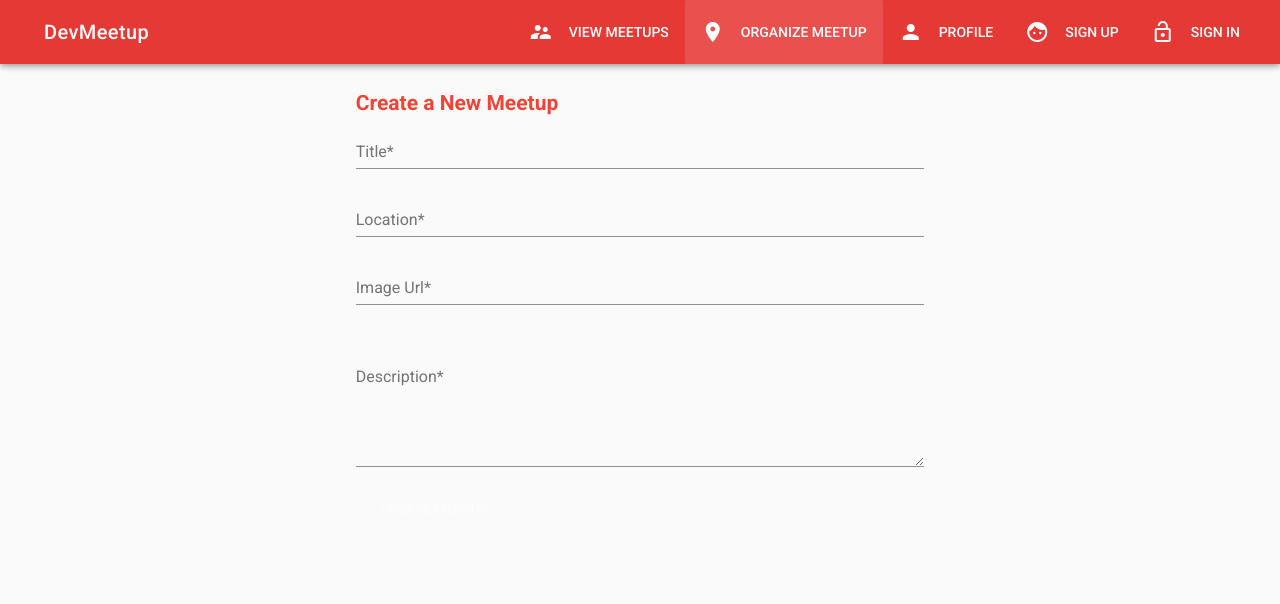
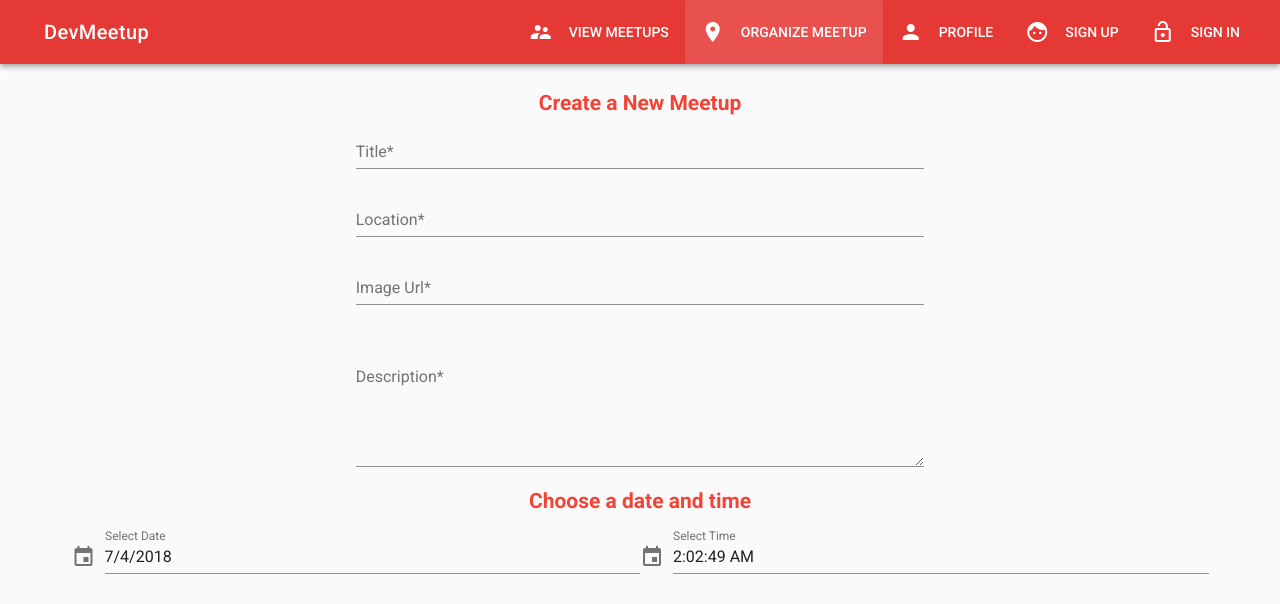
Before and after one commit to angelo21/dev-meetup, a Vue app: page /meetup/new in a window 1280 px wide. Shown: the top 604 px of the page. Built offline with nearby package versions, Linux system fonts and the light colour scheme.

Commit message:
Added date/time pickers and styled create meetup page.

```diff
--- a/src/components/Meetup/CreateMeetup.vue
+++ b/src/components/Meetup/CreateMeetup.vue
@@ -2,7 +2,7 @@
 <template>
   <v-container>
     <v-layout row>
-      <v-flex xs-12 sm6 offset-sm3>
+      <v-flex xs-12 sm6 offset-sm3 text-xs-center>
         <h2 class="red--text darken-1">Create a New Meetup</h2>
       </v-flex>
     </v-layout>
@@ -58,7 +58,7 @@
 
           <v-layout row>
             <v-flex xs12 sm6 offset-sm3>
-              <v-text-field
+              <v-textarea
                 name="description"
                 label="Description*"
                 id="description"
@@ -66,16 +66,82 @@
                 v-model="description"
                 color="red darken1"
                 required>
-              </v-text-field>
+              </v-textarea>
             </v-flex>
           </v-layout>
 
+          <v-layout row justify-center mb-2>
+            <v-flex xs12 sm6 text-xs-center>
+              <h2
+                class="red--text darken1">Choose a date and time</h2>
+            </v-flex>
+          </v-layout>
+
+          <!-- DATE AND TIME -->
+          <v-layout row wrap>
+            <v-flex xs12 sm6>
+              <v-menu
+                ref="menu"
+                :close-on-content-click="false"
+                :nudge-right="40"
+                :return-value.sync="date"
+                lazy
+                transition="scale-transition"
+                offset-y
+                full-width
+                min-width="290px"
+              >
+                <v-text-field
+                  slot="activator"
+                  v-model="date"
+                  label="Select Date"
+                  prepend-icon="event"
+                  readonly
+                ></v-text-field>
+                <v-date-picker
+                  v-model="date">
+                </v-date-picker>
+                <p>{{ date }}</p>
+              </v-menu>
+            </v-flex>
+            <v-spacer></v-spacer>
+
+            <v-flex xs12 sm6>
+              <v-menu
+                ref="menu"
+                :close-on-content-click="false"
+                :nudge-right="40"
+                :return-value.sync="date"
+                lazy
+                transition="scale-transition"
+                offset-y
+                full-width
+                min-width="290px"
+              >
+                <v-text-field
+                  slot="activator"
+                  v-model="time"
+                  label="Select Time"
+                  prepend-icon="event"
+                  readonly
+                ></v-text-field>
+                <v-time-picker
+                  v-model="time" >
+                  <v-spacer></v-spacer>
+                </v-time-picker>
+              </v-menu>
+            </v-flex>
+            <v-spacer></v-spacer>
+          </v-layout>
+          <!--END DATE AND TIME-->
+
           <v-layout row>
-            <v-flex xs12 sm6 offset-sm3>
+            <v-flex xs12 class="text-xs-center">
               <v-btn
                 class="red darken1" dark
                 :disabled="!formIsValid"
-                type="submit">Create Meetup
+                type="submit"
+                >Create Meetup
               </v-btn>
             </v-flex>
           </v-layout>
@@ -92,15 +158,19 @@
       title: "",
       location: "",
       imageUrl: "",
-        date: new Date(),
-      }
+      description: "",
+      date: new Date().toLocaleDateString(),
+      time: new Date().toLocaleTimeString()
+    };
   },
   computed: {
     formIsValid() {
-        return this.title !== "" &&
+      return (
+        this.title !== "" &&
         this.location !== "" &&
         this.imageUrl !== "" &&
-          this.description !== "";
+        this.description !== ""
+      );
     }
   },
   methods: {
@@ -113,11 +183,11 @@
         location: this.location,
         imageUrl: this.imageUrl,
         description: this.description,
-          date: this.date,
-        }
-        this.$store.dispatch("createMeetup", meetupData)
+        date: this.date
+      };
+      this.$store.dispatch("createMeetup", meetupData);
       this.$router.push("/meetups");
     }
   }
-  }
+};
 </script>
```
Lines whose indentation alone changed are shown as unchanged.
